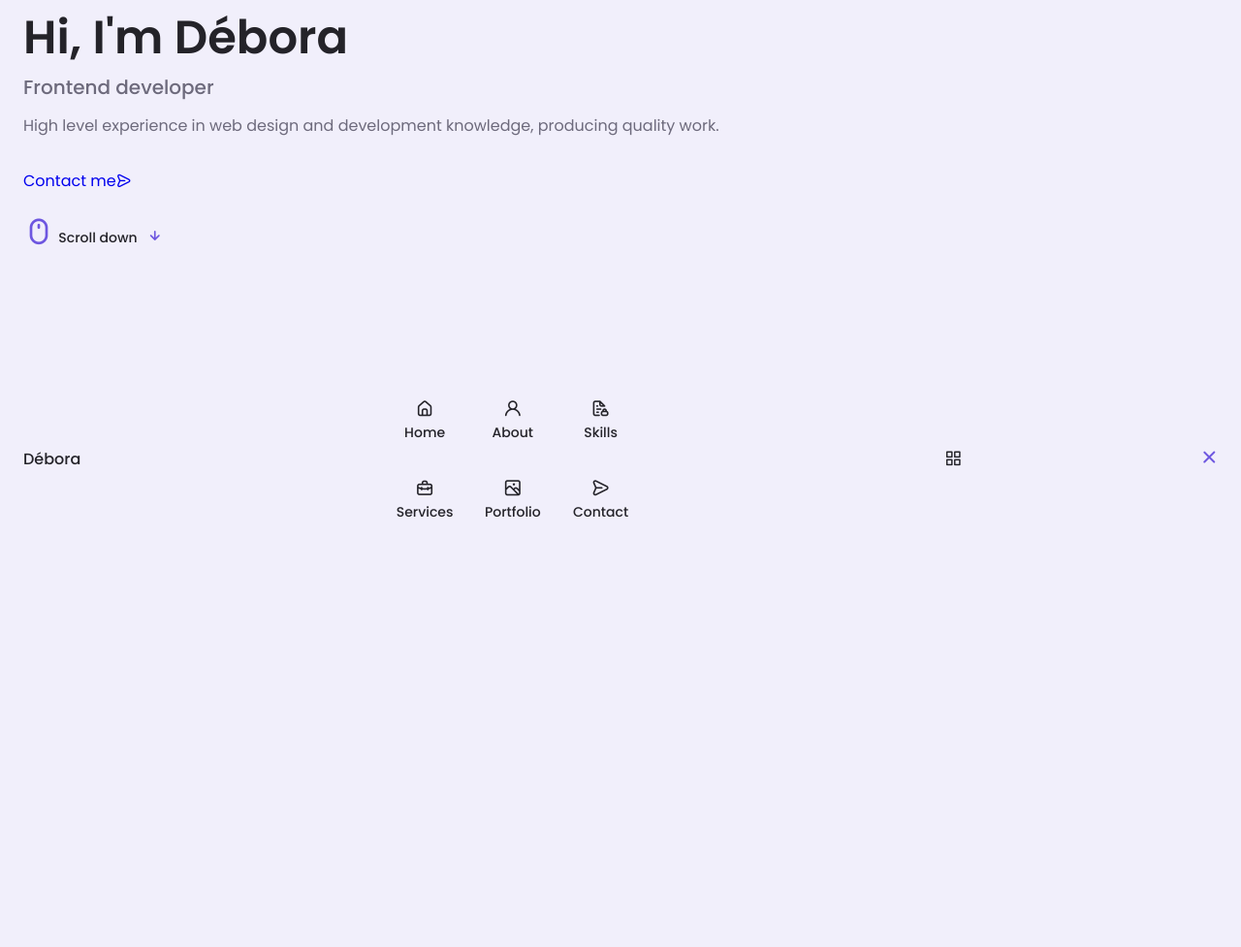
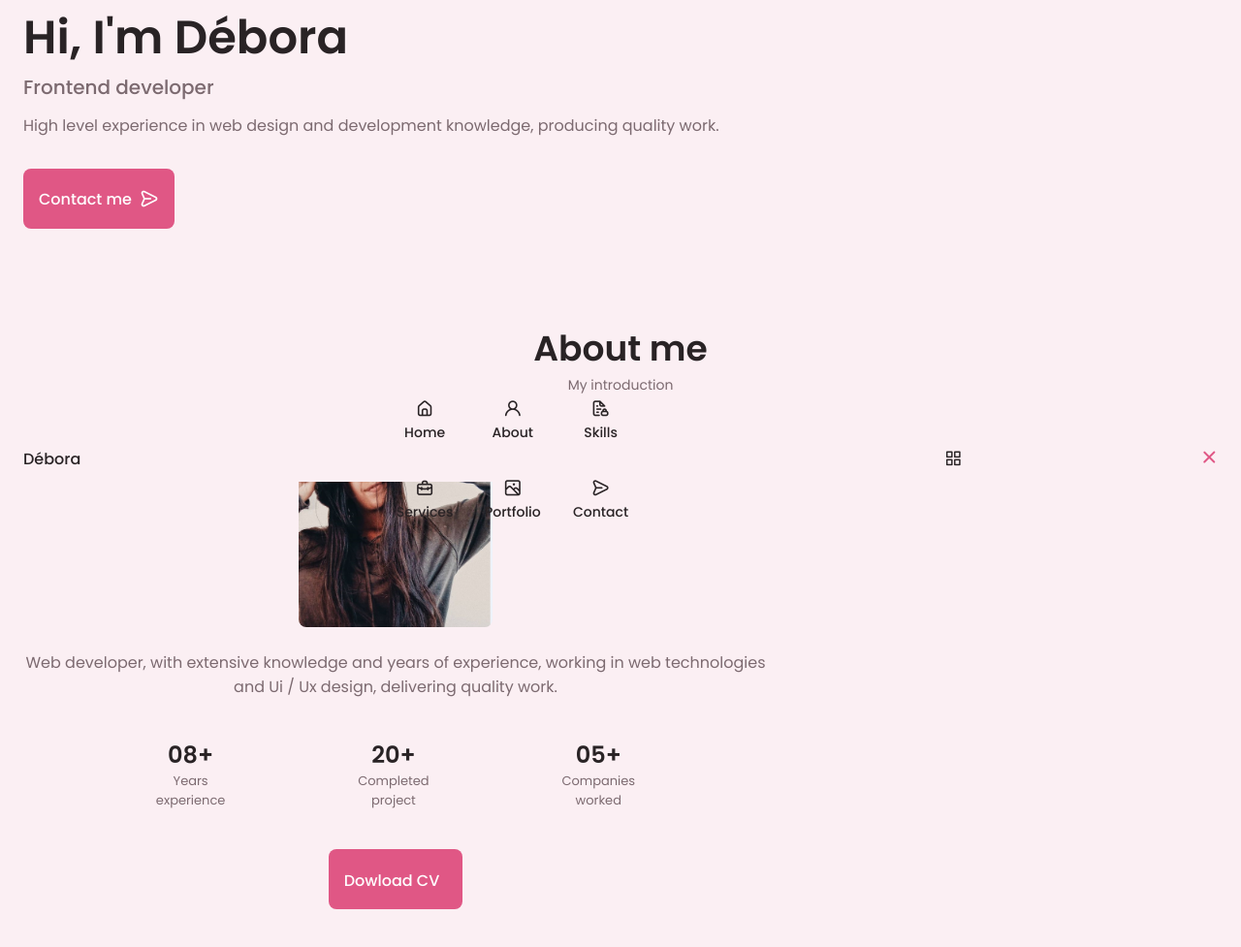
Before and after one commit to DiegoLins10/responsive-portfolio, a plain HTML site: page index.html in a window 1280 px wide. Shown: the part 303-1280 px from the top of the page at 97% size. Drawn offline with nearby package versions, Linux system fonts and the light colour scheme.

Commit message:
about att

```diff
--- a/assets/css/styles.css
+++ b/assets/css/styles.css
@@ -7,7 +7,7 @@
 
     /*========== Colors ==========*/
     /* Change favorite color */
-    --hue-color: 250; /*Purple 250 - Green 142 - Blue 230 - Pink 340*/
+    --hue-color: 340; /*Purple 250 - Green 142 - Blue 230 - Pink 340*/
 
     /* HSL color mode */
     --first-color: hsl(var(--hue-color), 69%, 61%);
@@ -294,7 +294,7 @@ img{
 }
 
 .home__scroll{
-    /* display: none;*/
+     display: none;
 }
 
 .home__scroll-button{
@@ -322,10 +322,69 @@ img{
 }
 
 /*==================== BUTTONS ====================*/
+.button{
+    display: inline-block;
+    background-color: var(--first-color);
+    color: #FFF;
+    padding: 1rem;
+    border-radius: .5rem;
+    font-weight: var(--font-medium);
+}
 
+.button:hover{
+    background-color: var(--first-color-alt);
+}
+
+.button__icon{
+    font-size: 1.25rem;
+    margin-left: var(--mb-0-5);
+    transition: .3s;
+}
+
+.button--flex{
+    display: inline-flex;
+    align-items: center;
+}
 
 /*==================== ABOUT ====================*/
+.about__img{
+    width: 200px;
+    border-radius: .5rem;
+    justify-self: center;
+    align-self: center;
+}
 
+.about__description{
+    text-align: center;
+    margin-bottom: var(--mb-2-5);
+}
+
+.about__info{
+    display: flex;
+    justify-content: space-evenly;
+    margin-bottom: var(--mb-2-5);
+}
+
+.about__info-title{
+    font-size: var(--h2-font-size);
+    font-weight: var(--font-semi-bold);
+    color: var(--title-color);
+}
+
+.about__info-name{
+    font-size: var(--smaller-font-size);
+}
+
+.about__info-title,
+.about__info-name{
+    display: block;
+    text-align: center;
+}
+
+.about__buttons{
+    display: flex;
+    justify-content: center;
+}
 
 /*==================== SKILLS ====================*/
 
--- a/index.html
+++ b/index.html
@@ -124,8 +124,40 @@
 
             <!--==================== ABOUT ====================-->
             <section class="about section" id="about">
+                <h2 class="section__title">About me</h2>
+                <span class="section__subtitle">My introduction</span>
 
+                <div class="about__container container grid">
+                    <img src="assets/img/debs4.png" alt="" class="about__img">
 
+                    <div class="about__data">
+                        <p class="about__description">Web developer, with extensive knowledge and years of
+                             experience, working in web technologies and Ui / Ux design, delivering quality work.</p>
+
+                        <div class="about__info">
+                            <div>
+                                <span class="about__info-title">08+</span>
+                                <span class="about__info-name">Years <br> experience</span>
+                            </div>
+
+                            <div>
+                                <span class="about__info-title">20+</span>
+                                <span class="about__info-name">Completed <br> project</span>
+                            </div>
+
+                            <div>
+                                <span class="about__info-title">05+</span>
+                                <span class="about__info-name">Companies <br> worked</span>
+                            </div>
+                        </div>
+
+                        <div class="about__buttons">
+                            <a download = "" href="assets/pdf/Alexa-Cv.pdf" class="button buttons--flex">
+                                Dowload CV<i class="uit uit-download-alt button__icon"></i>
+                            </a>
+                        </div>
+                    </div>
+                </div>
             </section>
 
             <!--==================== SKILLS ====================-->
```
Also changed, not shown: assets/img/debs.jpg (added), assets/img/debs2.jpg (added), assets/img/debs3.png (added), assets/img/debs4.png (added).
